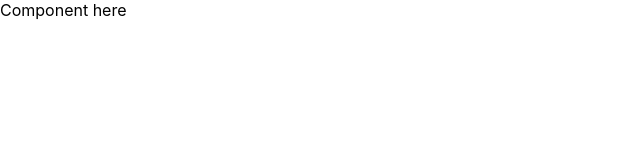
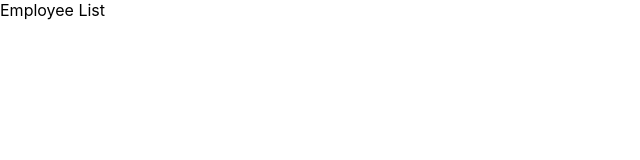
Before and after one commit to RihardsJ/employee-list, a React (Create React App) app: page / in a window 1280 px wide. Shown: the top 160 px of the page, without its empty margins (0-640 px from the left). Built offline with nearby package versions, Linux system fonts and the light colour scheme.

Commit message:
renamed, restructured, and lift up to the app level employee nameList

```diff
--- a/src/App.js
+++ b/src/App.js
@@ -1,11 +1,22 @@
-import Input from './Components/Input';
+import Input from "./Components/Input";
+import React, { useEffect, useState } from "react";
+import { EmployeeContext } from "./Utils/Context";
 
 const App = () => {
+  const defaultValues = [
+    {
+      name: "",
+      email: "",
+    },
+  ];
+
+  const [employees, setEmployees] = useState(defaultValues);
+
   return (
-    <div>
-        <Input />
-    </div>
+    <EmployeeContext.Provider value={employees}>
+      <Input />
+    </EmployeeContext.Provider>
   );
-}
+};
 
 export default App;
--- a/src/Components/Input.jsx
+++ b/src/Components/Input.jsx
@@ -1,16 +1,7 @@
-import React, {useState} from 'react';
-
-
+import React, { useState } from "react";
 
 const InputField = () => {
-    // const [nameList, setNameList] = useState(["Jonathan", "Mary"]);
-
-    return (
-        <>
-        Component here
-        </>
-
-    )
+  return <>Employee List</>;
 };
 
 export default InputField;
--- /dev/null
+++ b/src/Utils/Context.js
@@ -0,0 +1,3 @@
+import React from "react";
+
+export const EmployeeContext = React.createContext();
```
